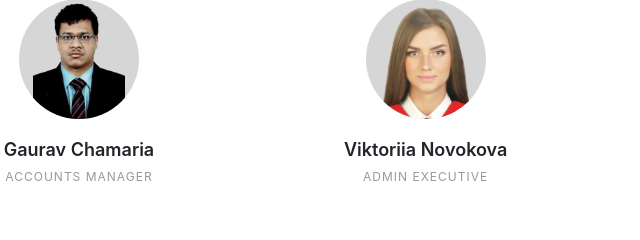
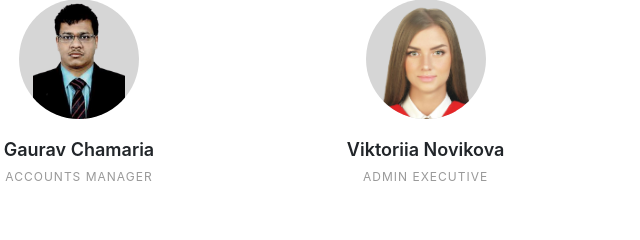
Before and after one commit to chetan-fleapo/dal-investment, a website: page team.html in a window 1280 px wide. Shown: the part 464-704 px from the top of the page, 561-1201 px from the left. Drawn offline with Linux system fonts and the light colour scheme.

Commit message:
Replaced name

```diff
--- a/team.html
+++ b/team.html
@@ -76,7 +76,7 @@
                     },
                     {
                         id: 6,
-                        name: "Viktoriia Novokova ",
+                        name: "Viktoriia Novikova ",
                         designation: "Admin Executive",
                         photo: "img/team/viktoria-novokova.png",
                         linkedin: "#"
```
